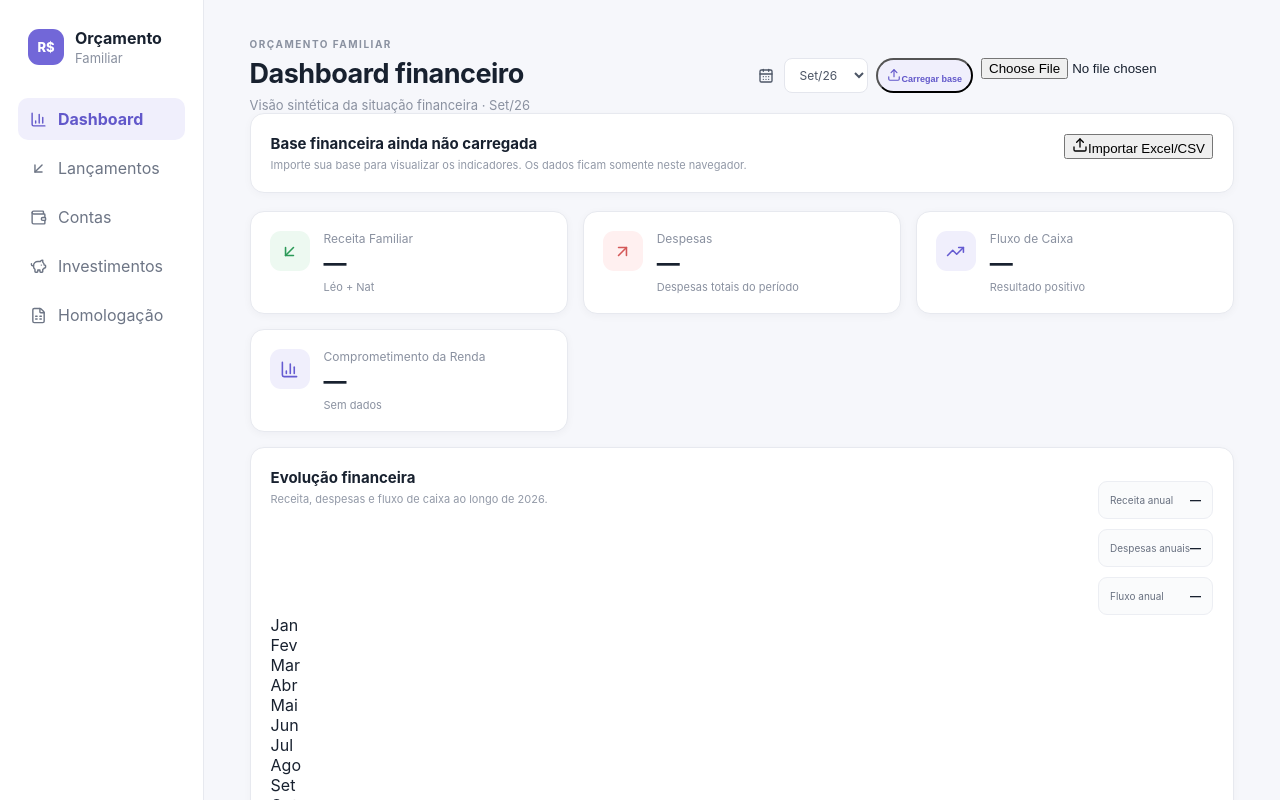
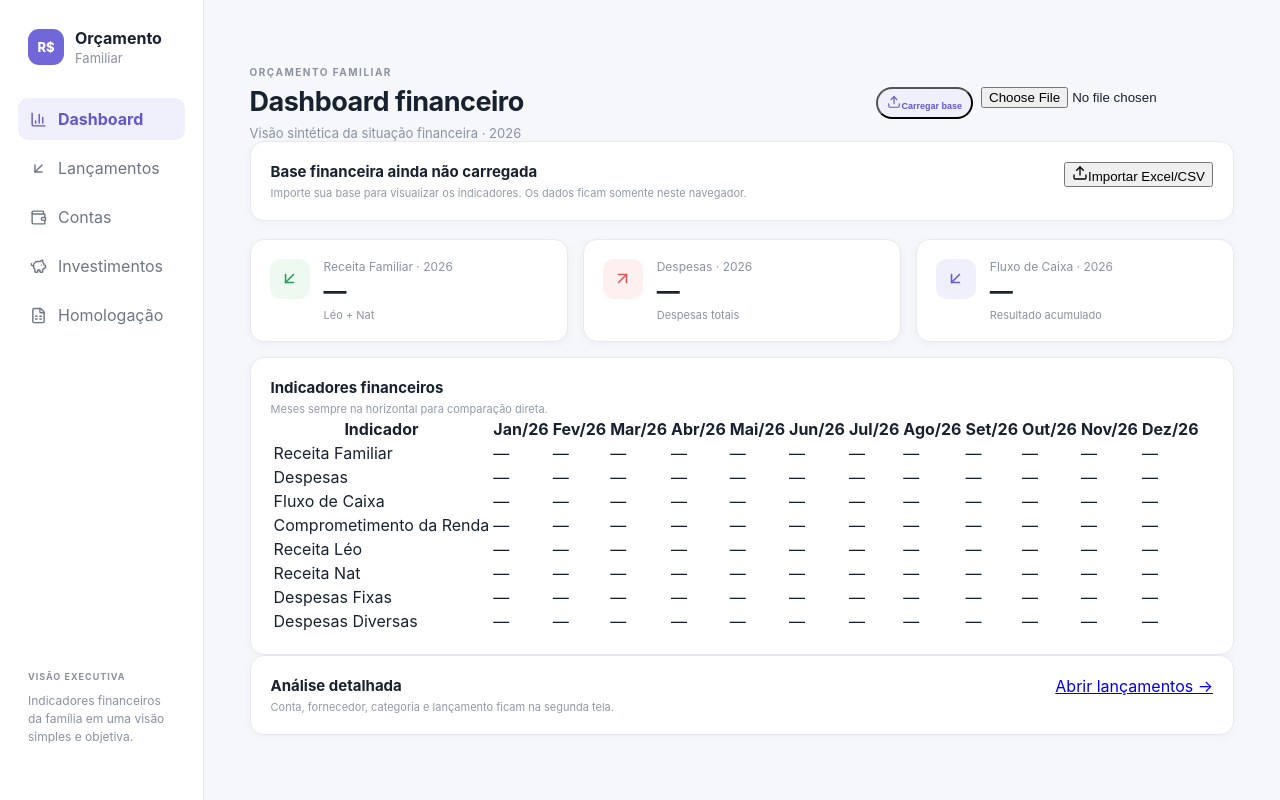
Before and after one commit to cardoso4009-byte/Or-amento-Familiar, a Next.js app: page /controle in a window 1280 px wide. Shown: the top 800 px of the page. Built offline with nearby package versions, Linux system fonts and the light colour scheme.

Commit message:
fix: manter meses sempre na horizontal no dashboard

```diff
--- a/app/controle/page.tsx
+++ b/app/controle/page.tsx
@@ -2,7 +2,7 @@
 
 import Link from 'next/link'
 import { useEffect, useMemo, useRef, useState } from 'react'
-import { ArrowDownLeft, ArrowUpRight, BarChart3, CalendarDays, FileSpreadsheet, PiggyBank, Upload, Wallet, TrendingUp } from 'lucide-react'
+import { ArrowDownLeft, ArrowUpRight, BarChart3, FileSpreadsheet, PiggyBank, Upload, Wallet } from 'lucide-react'
 import * as XLSX from 'xlsx'
 import { MESES_2026 } from '../../lib/modelo-orcamento'
 
@@ -23,27 +23,38 @@ function parseCsv(text: string): Dados { const rows = text.replace(/^\uFEFF/, ''
 async function parseArquivo(file: File): Promise<Dados> { const ext = file.name.toLowerCase().split('.').pop(); if (ext === 'xlsx' || ext === 'xls') { const buffer = await file.arrayBuffer(); const wb = XLSX.read(buffer, { type: 'array', cellDates: false }); const sheet = wb.Sheets[wb.SheetNames[0]]; if (!sheet) throw new Error('Planilha sem aba válida'); return parseRows(XLSX.utils.sheet_to_json(sheet, { header: 1, defval: '' }) as unknown[][]) } if (ext === 'csv') return parseCsv(await file.text()); throw new Error('Formato não suportado') }
 
 export default function ControlePage() {
-  const [mes, setMes] = useState<(typeof MESES_2026)[number]>('Set/26')
   const [dados, setDados] = useState<Dados>({})
   const [importado, setImportado] = useState(false)
   const inputRef = useRef<HTMLInputElement>(null)
   useEffect(() => { try { const salvo = localStorage.getItem(STORAGE_KEY); if (salvo) { setDados(JSON.parse(salvo)); setImportado(true) } } catch {} }, [])
   async function importar(file?: File) { if (!file) return; try { const parsed = await parseArquivo(file); if (!Object.keys(parsed).length) throw new Error('Nenhum dado encontrado'); setDados(parsed); localStorage.setItem(STORAGE_KEY, JSON.stringify(parsed)); setImportado(true) } catch { alert('Não foi possível importar. Selecione o modelo Excel (.xlsx/.xls) ou CSV com Jan/26 até Dez/26.') } finally { if (inputRef.current) inputRef.current.value = '' } }
-  const indice = Math.max(0, meses.indexOf(mes)); const valor = (linha: string, i = indice) => Number(dados[linha]?.[i] || 0)
-  const renda = valor('Renda Familiar'); const despesas = valor('Despesas Totais'); const fluxo = valor('Fluxo de Caixa do Período'); const fixas = valor('Despesas Fixas'); const diversas = valor('Despesas Diversas'); const comprometimento = renda > 0 ? despesas / renda * 100 : 0
+  const valor = (linha: string, i: number) => Number(dados[linha]?.[i] || 0)
   const anual = useMemo(() => ({ renda: meses.reduce((s, _, i) => s + valor('Renda Familiar', i), 0), despesas: meses.reduce((s, _, i) => s + valor('Despesas Totais', i), 0), fluxo: meses.reduce((s, _, i) => s + valor('Fluxo de Caixa do Período', i), 0) }), [dados])
-  const maxGrafico = Math.max(...meses.map((_, i) => Math.max(valor('Renda Familiar', i), valor('Despesas Totais', i))), 1)
-  const receitaLeo = valor('Salários - Léo') + valor('Férias - Léo') + valor('13º - Léo') + valor('Bônus - Léo') + valor('IR / Dissídio - Léo')
-  const receitaNat = valor('Salários - Nat') + valor('Férias - Nat') + valor('13º - Nat') + valor('Bônus - Nat') + valor('IR / Dissídio - Nat')
+  const rows = [
+    { label: 'Receita Familiar', key: 'Renda Familiar', type: 'money' },
+    { label: 'Despesas', key: 'Despesas Totais', type: 'money' },
+    { label: 'Fluxo de Caixa', key: 'Fluxo de Caixa do Período', type: 'money' },
+    { label: 'Comprometimento da Renda', key: 'comprometimento', type: 'percent' },
+  ]
+  const extraRows = [
+    { label: 'Receita Léo', fn: (i:number) => valor('Salários - Léo',i)+valor('Férias - Léo',i)+valor('13º - Léo',i)+valor('Bônus - Léo',i)+valor('IR / Dissídio - Léo',i) },
+    { label: 'Receita Nat', fn: (i:number) => valor('Salários - Nat',i)+valor('Férias - Nat',i)+valor('13º - Nat',i)+valor('Bônus - Nat',i)+valor('IR / Dissídio - Nat',i) },
+    { label: 'Despesas Fixas', fn: (i:number) => valor('Despesas Fixas',i) },
+    { label: 'Despesas Diversas', fn: (i:number) => valor('Despesas Diversas',i) },
+  ]
   return <div className="app">
-    <aside className="sidebar"><div className="brand"><div className="brandMark">R$</div><div><strong>Orçamento</strong><span>Familiar</span></div></div><nav>{nav.map(n => { const Icon=n.icon; return <Link key={n.href} href={n.href} className={n.href==='/controle'?'active':''}><Icon size={17}/>{n.label}</Link> })}</nav><div className="sideBottom"><small>VISÃO EXECUTIVA</small><p>Indicadores financeiros da família em uma visão simples e objetiva.</p></div></aside>
+    <aside className="sidebar"><div className="brand"><div className="brandMark">R$</div><div><strong>Orçamento</strong><span>Familiar</span></div></div><nav>{nav.map(n=>{const Icon=n.icon;return <Link key={n.href} href={n.href} className={n.href==='/controle'?'active':''}><Icon size={17}/>{n.label}</Link>})}</nav><div className="sideBottom"><small>VISÃO EXECUTIVA</small><p>Indicadores financeiros da família em uma visão simples e objetiva.</p></div></aside>
     <main className="content">
-      <header className="top"><div><p className="eyebrow">ORÇAMENTO FAMILIAR</p><h1>Dashboard financeiro</h1><p className="muted">Visão sintética da situação financeira · {mes}</p></div><div className="topActions"><div className="month controlMonth"><CalendarDays size={16}/><select value={mes} onChange={e=>setMes(e.target.value as typeof mes)}>{meses.map(m=><option key={m}>{m}</option>)}</select></div><button className="statusPill" onClick={()=>inputRef.current?.click()}><Upload size={14}/>{importado?'Atualizar base':'Carregar base'}</button><input ref={inputRef} type="file" accept=".xlsx,.xls,.csv,application/vnd.openxmlformats-officedocument.spreadsheetml.sheet,application/vnd.ms-excel,text/csv" className="hidden" onChange={e=>importar(e.target.files?.[0])}/></div></header>
+      <header className="top"><div><p className="eyebrow">ORÇAMENTO FAMILIAR</p><h1>Dashboard financeiro</h1><p className="muted">Visão sintética da situação financeira · 2026</p></div><div className="topActions"><button className="statusPill" onClick={()=>inputRef.current?.click()}><Upload size={14}/>{importado?'Atualizar base':'Carregar base'}</button><input ref={inputRef} type="file" accept=".xlsx,.xls,.csv,application/vnd.openxmlformats-officedocument.spreadsheetml.sheet,application/vnd.ms-excel,text/csv" className="hidden" onChange={e=>importar(e.target.files?.[0])}/></div></header>
       {!importado && <section className="panel" style={{marginBottom:18}}><div className="panelHead"><div><h2>Base financeira ainda não carregada</h2><p>Importe sua base para visualizar os indicadores. Os dados ficam somente neste navegador.</p></div><button className="primary" onClick={()=>inputRef.current?.click()}><Upload size={16}/>Importar Excel/CSV</button></div></section>}
-      <section className="cards controlCards"><article><div className="cardIcon income"><ArrowDownLeft size={19}/></div><div><span>Receita Familiar</span><strong>{moeda(renda)}</strong><small>Léo + Nat</small></div></article><article><div className="cardIcon expense"><ArrowUpRight size={19}/></div><div><span>Despesas</span><strong>{moeda(despesas)}</strong><small>Despesas totais do período</small></div></article><article><div className="cardIcon balance"><TrendingUp size={19}/></div><div><span>Fluxo de Caixa</span><strong>{moeda(fluxo)}</strong><small>{fluxo>=0?'Resultado positivo':'Resultado negativo'}</small></div></article><article><div className="cardIcon balance"><BarChart3 size={19}/></div><div><span>Comprometimento da Renda</span><strong>{renda>0?`${comprometimento.toFixed(1)}%`:'—'}</strong><small>{renda>0?(comprometimento<=70?'Dentro do esperado':'Atenção'):'Sem dados'}</small></div></article></section>
-      <section className="panel monthlyPanel"><div className="panelHead"><div><h2>Evolução financeira</h2><p>Receita, despesas e fluxo de caixa ao longo de 2026.</p></div><div className="miniMetrics"><div><span>Receita anual</span><b>{moeda(anual.renda)}</b></div><div><span>Despesas anuais</span><b>{moeda(anual.despesas)}</b></div><div><span>Fluxo anual</span><b>{moeda(anual.fluxo)}</b></div></div></div><div className="overflow-x-auto"><div className="chartGrid">{meses.map((m,i)=>{const r=valor('Renda Familiar',i),d=valor('Despesas Totais',i);return <div key={m} className="chartMonth"><div className="chartBars"><div className="chartBar revenue" style={{height:`${Math.max(4,r/maxGrafico*100)}%`}} title={`Receita ${m}: ${moeda(r)}`}></div><div className="chartBar expenses" style={{height:`${Math.max(4,d/maxGrafico*100)}%`}} title={`Despesas ${m}: ${moeda(d)}`}></div></div><span>{m.replace('/26','')}</span></div>})}</div></div><div className="chartLegend"><span><i className="legend revenue"></i> Receita</span><span><i className="legend expenses"></i> Despesas</span></div></section>
-      <section className="controlGrid"><article className="panel"><div className="panelHead"><div><h2>Visão do mês</h2><p>{mes}</p></div></div><div className="cashRows"><div><span>Receita Léo</span><b>{moeda(receitaLeo)}</b></div><div><span>Receita Nat</span><b>{moeda(receitaNat)}</b></div><div><span>Despesas Fixas</span><b>{moeda(fixas)}</b></div><div><span>Despesas Diversas</span><b>{moeda(diversas)}</b></div></div></article><article className="panel"><div className="panelHead"><div><h2>Status financeiro</h2><p>Leitura rápida do período selecionado.</p></div></div><div className="cashRows"><div><span>Resultado</span><b>{moeda(fluxo)}</b></div><div><span>Comprometimento</span><b>{renda>0?`${comprometimento.toFixed(1)}%`:'—'}</b></div><div><span>Margem financeira</span><b>{renda>0?`${(fluxo/renda*100).toFixed(1)}%`:'—'}</b></div><div><span>Situação</span><b>{fluxo>=0?'Positiva':'Atenção'}</b></div></div></article></section>
-      <section className="panel"><div className="panelHead"><div><h2>Análise detalhada</h2><p>Para abrir por conta, fornecedor e lançamento, acesse a segunda tela.</p></div><Link className="primary" href="/lancamentos">Abrir lançamentos →</Link></div></section>
+      <section className="cards controlCards"><article><div className="cardIcon income"><ArrowDownLeft size={19}/></div><div><span>Receita Familiar · 2026</span><strong>{moeda(anual.renda)}</strong><small>Léo + Nat</small></div></article><article><div className="cardIcon expense"><ArrowUpRight size={19}/></div><div><span>Despesas · 2026</span><strong>{moeda(anual.despesas)}</strong><small>Despesas totais</small></div></article><article><div className="cardIcon balance"><ArrowDownLeft size={19}/></div><div><span>Fluxo de Caixa · 2026</span><strong>{moeda(anual.fluxo)}</strong><small>Resultado acumulado</small></div></article></section>
+      <section className="panel monthlyPanel"><div className="panelHead"><div><h2>Indicadores financeiros</h2><p>Meses sempre na horizontal para comparação direta.</p></div></div>
+        <div className="overflow-x-auto rounded-xl border border-slate-200 bg-white"><table className="min-w-[1450px] w-full border-collapse text-sm"><thead><tr className="bg-slate-100"><th className="sticky left-0 z-20 min-w-[260px] border-b border-r border-slate-200 bg-slate-100 px-4 py-3 text-left font-semibold">Indicador</th>{meses.map(m=><th key={m} className="min-w-[105px] border-b border-slate-200 px-3 py-3 text-right font-semibold">{m}</th>)}</tr></thead><tbody>
+          {rows.map(r=><tr key={r.label}><td className="sticky left-0 z-10 border-r border-t border-slate-200 bg-white px-4 py-3 font-semibold text-slate-700">{r.label}</td>{meses.map((m,i)=>{const renda=valor('Renda Familiar',i), desp=valor('Despesas Totais',i), v=r.type==='percent'?(renda>0?desp/renda*100:0):valor(r.key,i);return <td key={`${r.label}-${m}`} className="border-t border-slate-200 px-3 py-3 text-right tabular-nums">{r.type==='percent'?(v?`${v.toFixed(1)}%`:'—'):moeda(v)}</td>})}</tr>)}
+          {extraRows.map(r=><tr key={r.label}><td className="sticky left-0 z-10 border-r border-t border-slate-200 bg-white px-4 py-3 text-slate-600">{r.label}</td>{meses.map((m,i)=><td key={`${r.label}-${m}`} className="border-t border-slate-200 px-3 py-3 text-right tabular-nums">{moeda(r.fn(i))}</td>)}</tr>)}
+        </tbody></table></div>
+      </section>
+      <section className="panel"><div className="panelHead"><div><h2>Análise detalhada</h2><p>Conta, fornecedor, categoria e lançamento ficam na segunda tela.</p></div><Link className="primary" href="/lancamentos">Abrir lançamentos →</Link></div></section>
     </main>
   </div>
 }
```
